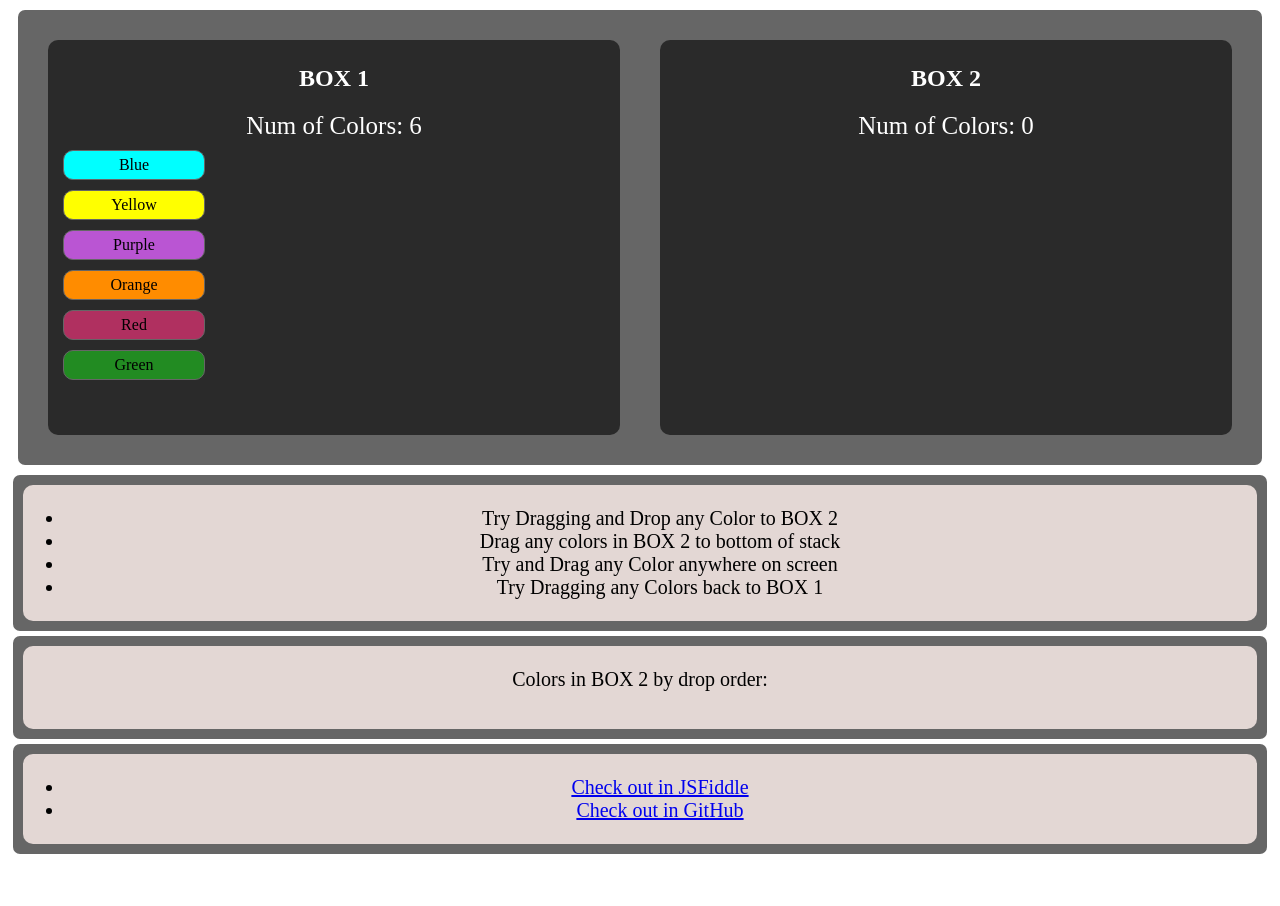
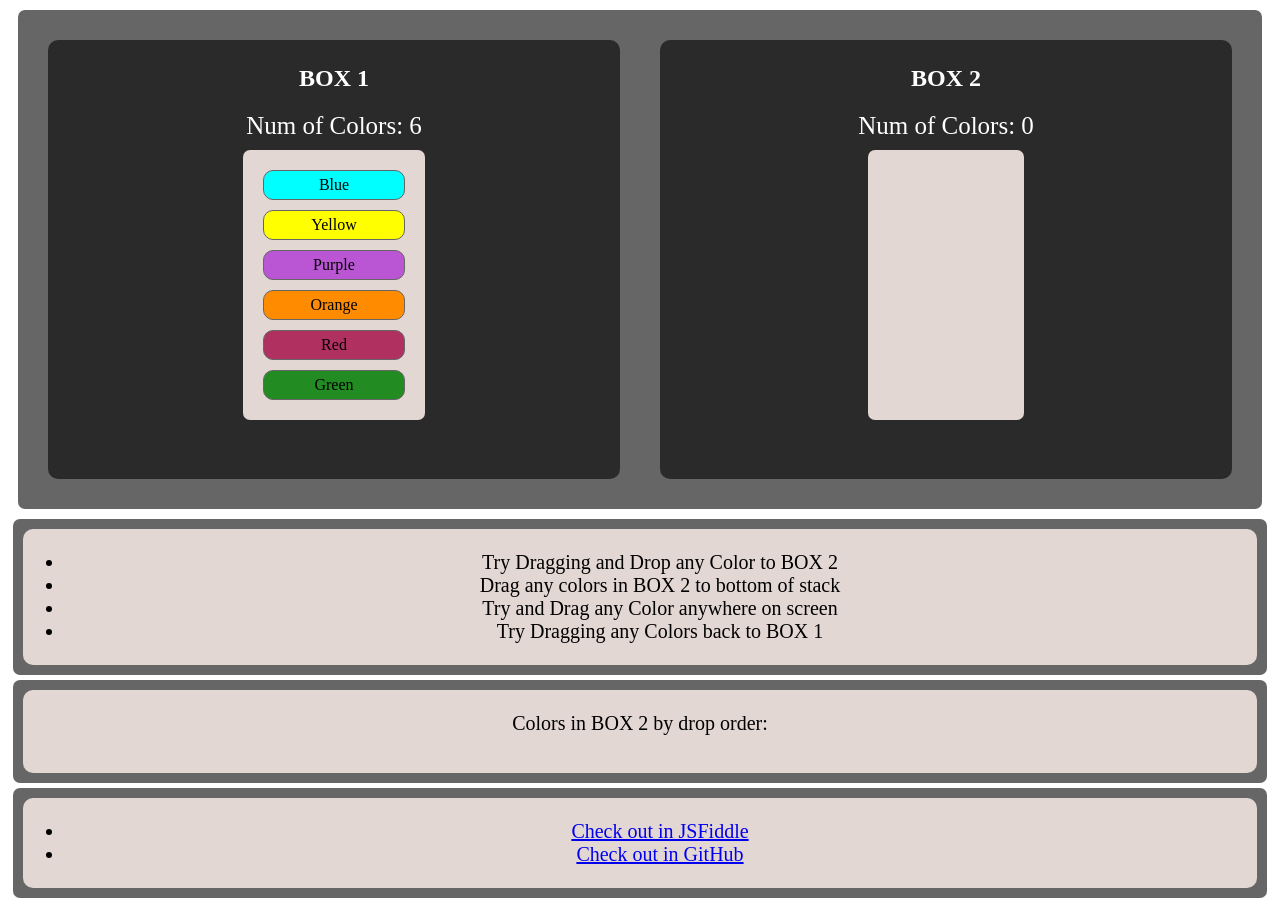
Before and after one commit to garysgray/Color-Builder, a plain HTML site: page index.html in a window 1280 px wide. Before the commit the page ends 862 px from the top, so only its background shows below. Drawn offline with nearby package versions, Linux system fonts and the light colour scheme.

Commit message:
more style changes to clean up

```diff
--- a/css/styles.css
+++ b/css/styles.css
@@ -10,6 +10,7 @@
     display:flex;
     text-align:center;
     color:white;
+
   }
 
   #page-box>div{
@@ -53,24 +54,28 @@
     font-size:25;
   }
 
-  #color-section{
+  .color-section{
     background-color:#2A2A2A;
     border-radius: 10px;
     padding:5px;
     margin:20px;
+    display:flex;
+    justify-content: center;
+    padding-bottom:4%;
   }
+  .color-stripe{
+    background-color:#e3d7d4;
+    margin:10px;
+    padding:10px;
+    border-radius: 7px;
+    height:250px;
 
-  #group-section{
-    background-color:#2A2A2A;
-    border-radius: 10px;
-    padding:5px;
-    margin:20px;
   }
 
   #group-obj{
-    margin:10px;
-    padding:10px;
+
     height:250px;
+
   }
 
   .color-type{
--- a/index.html
+++ b/index.html
@@ -7,10 +7,11 @@
 </head>
 <body>
 <div id="page-box">
-    <div id="color-section">
+    <div class="color-section">
       <div>
         <h2>BOX 1</h2>
         <div id="color-in-list"></div>
+        <div class="color-stripe">
             <div id="Blue" class="color-type  draggable">Blue</div>
             <div id="Yellow" class="color-type  draggable">Yellow</div>
             <div id="Purple" class="color-type  draggable">Purple</div>
@@ -19,10 +20,16 @@
             <div id="Green" class="color-type  draggable">Green</div>
         </div>
       </div>
-    <div id="group-section">
+    </div>
+    <div class="color-section">
+        <div>
             <h2>BOX 2</h2>
             <div id="color-in-group"></div>
+            <div class="color-stripe">
+
                 <div id="group-obj"></div>
+            </div>
+        </div>
     </div>
 </div>
 <div class="info-box">
```
Lines whose indentation alone changed are shown as unchanged.
